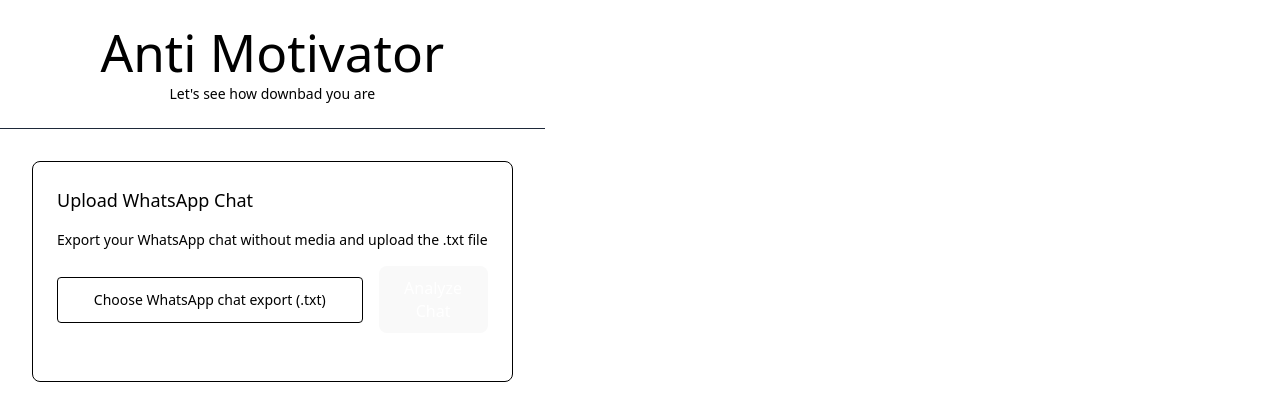
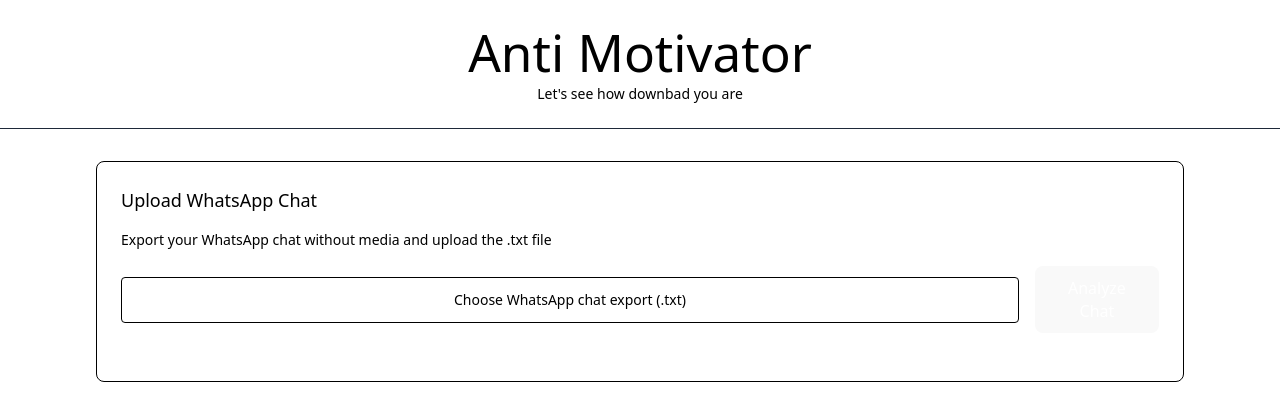
Before and after one commit to justice-rest/bbh, a React (Vite) app in the folder welldone/: page / in a window 1280 px wide. Shown: the top 420 px of the page. Built offline with nearby package versions, Linux system fonts and the light colour scheme.

Commit message:
Jesus W!

```diff
--- a/welldone/src/App.jsx
+++ b/welldone/src/App.jsx
@@ -328,7 +328,7 @@
   }, [results]);
 
   return (
-    <div className="flex flex-col min-h-screen bg-white text-black font-sans">
+    <div className="flex flex-col min-h-screen min-w-screen bg-white text-black font-sans">
       <header className="border-b border-gray-800 p-6">
         <h1 className="text-2xl font-medium text-center">Anti Motivator</h1>
         <p className="text-center text-black-400 mt-1 text-sm">Let's see how downbad you are</p>
```
